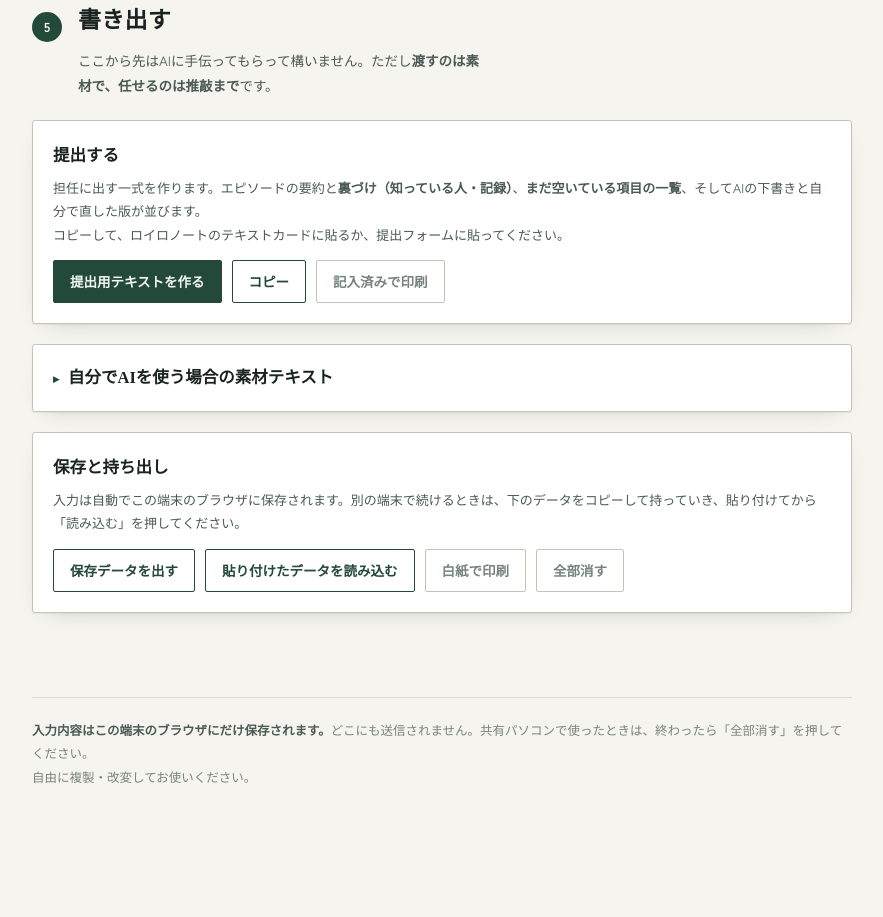
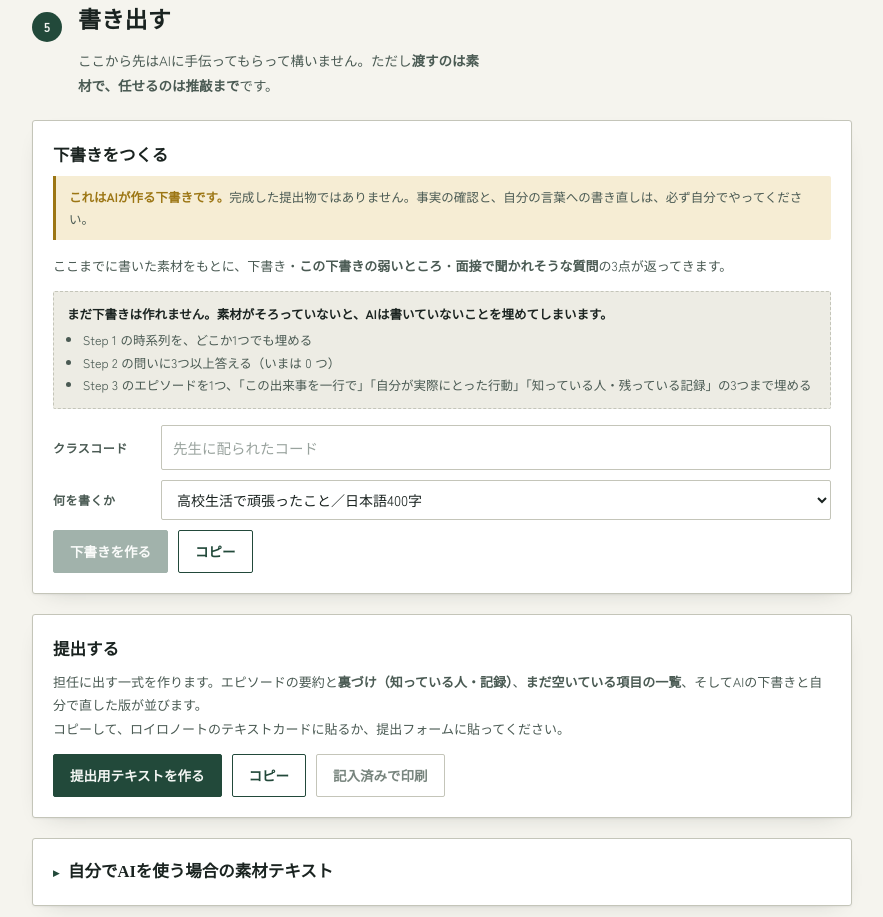
Before and after one commit to goldfish0824-web/hrt-future, a plain HTML site: page index.html in a window 1280 px wide. Shown: the part 9520-10437 px from the top of the page, without its empty margins (198-1081 px from the left). Before the commit the page ends 10405 px from the top, so only its background shows below. Drawn offline with Linux system fonts and the light colour scheme; a web font is replaced by a local one.

Commit message:
Add files via upload

```diff
--- a/index.html
+++ b/index.html
@@ -476,7 +476,7 @@ footer b{color:var(--ink-2)}
 const CONFIG = {
   // Cloudflare Worker の URL。空のままだと「下書きをつくる」は表示されません。
   // 例: "https://jikopr.example.workers.dev"
-  API_URL: "",
+  API_URL: "https://hrt-future.goldfish0824.workers.dev",
 
   // 提出用 Google フォームの URL（任意）。空なら「提出フォームを開く」は出ません。
   FORM_URL: "",
```
